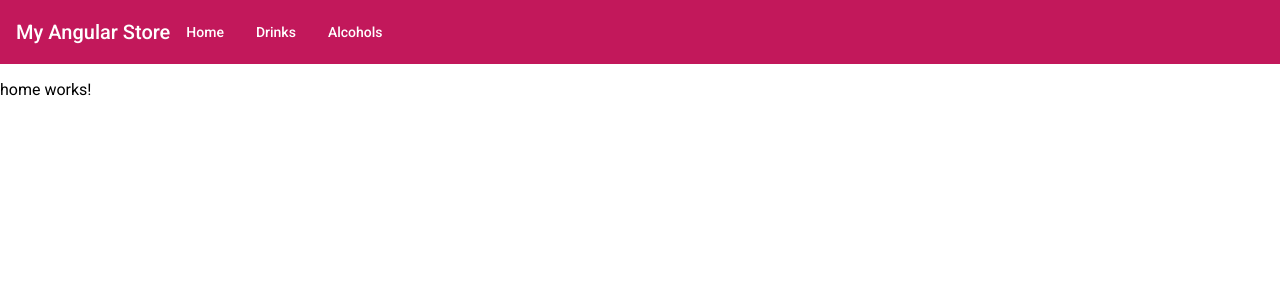
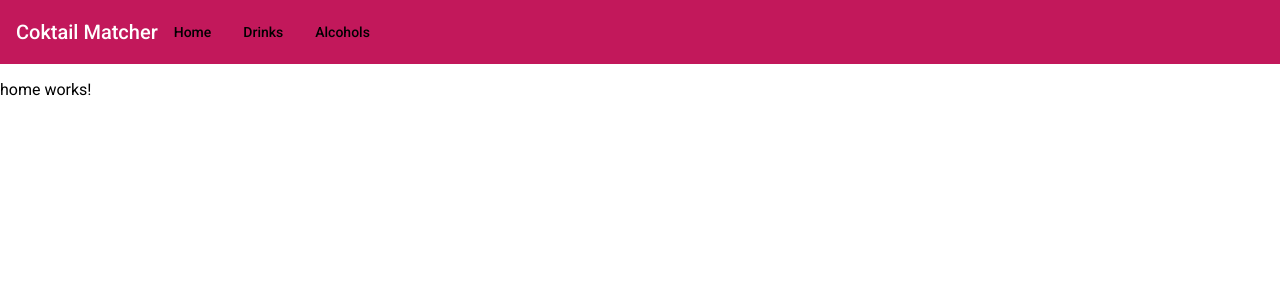
Before and after one commit to danielaahlin/EDAF90-project, an Angular app in the folder cocktail-matcher/: page /home in a window 1280 px wide. Shown: the top 300 px of the page. Built offline with nearby package versions, Linux system fonts and the light colour scheme.

Commit message:
some additional ux updates

```diff
--- a/cocktail-matcher/src/app/app.component.css
+++ b/cocktail-matcher/src/app/app.component.css
@@ -0,0 +1,8 @@
+a {
+    text-decoration: none;
+    color: black;
+}
+
+a:hover, a:active{
+    color: lightgray;
+}
--- a/cocktail-matcher/src/app/app.component.html
+++ b/cocktail-matcher/src/app/app.component.html
@@ -1,7 +1,8 @@
 <mat-toolbar color="primary">
-  <h1>
-  My Angular Store
-  </h1>
-  <button mat-button routerLink="/">Home</button>
-  <button mat-button routerLink="/drinks">Drinks</button>
-  <button mat-button routerLink="/alcohols">Alcohols</button></mat-toolbar><router-outlet></router-outlet>
+  <span> Coktail Matcher</span>
+  <a href="#" mat-button routerLink="/">Home</a>
+  <a href="#" mat-button routerLink="/drinks">Drinks</a>
+  <a href="#" mat-button routerLink="/alcohols">Alcohols</a>
+</mat-toolbar>
+
+<router-outlet></router-outlet>
```
